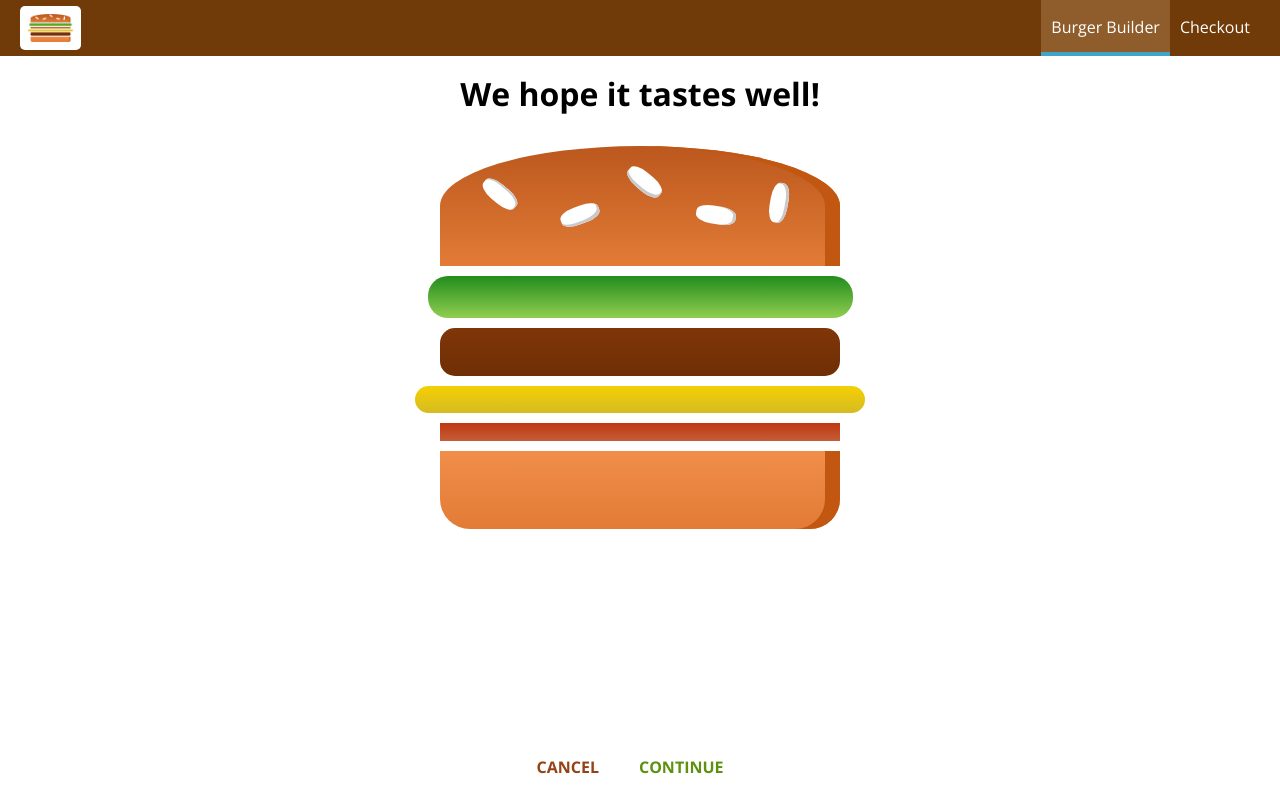
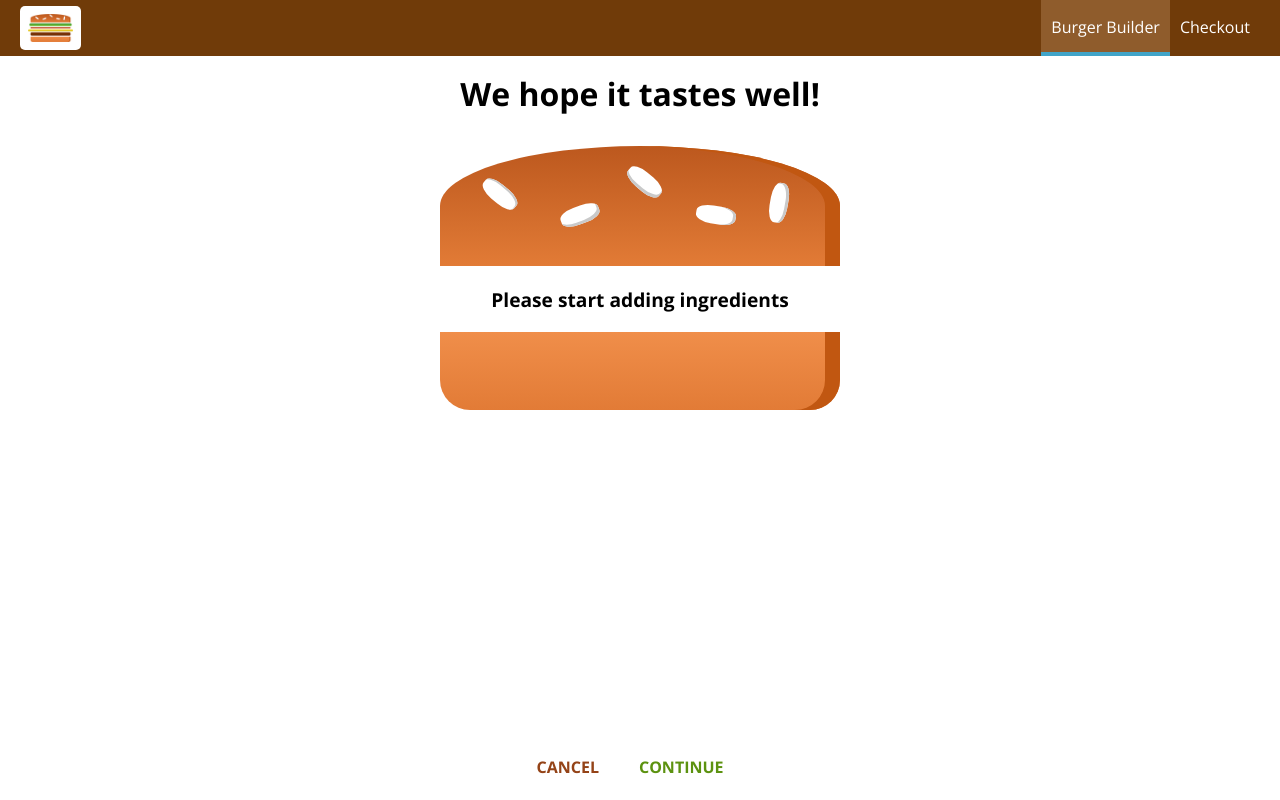
Before and after one commit to alopes2/react-burger-builder, a React app: page /checkout in a window 1280 px wide. Built offline with nearby package versions, Linux system fonts and the light colour scheme.

Commit message:
passing query params to checkout

```diff
--- a/src/containers/BurgerBuilder/BurgerBuilder.js
+++ b/src/containers/BurgerBuilder/BurgerBuilder.js
@@ -123,7 +123,17 @@ class BurgerBuilder extends Component {
         //         console.log(error);
         //         this.setState({loading: false, purchasing: false});
         //     });
-        this.props.history.push('/checkout');
+
+        const queryParams = [];
+
+        for (let i in this.state.ingredients) {
+            queryParams.push(encodeURIComponent(i) + '=' + encodeURIComponent(this.state.ingredients[i]));
+        }
+
+        this.props.history.push({
+            pathname: '/checkout',
+            search: '?' + queryParams.join('&')
+        });
     };
 
     render () {
--- a/src/containers/Checkout/Checkout.js
+++ b/src/containers/Checkout/Checkout.js
@@ -11,6 +11,17 @@ class Checkout extends Component {
             bacon: 1
         }
     };
+
+    componentDidMount () {
+        const query = new URLSearchParams(this.props.location.search);
+        const ingredients = {};
+        for (let param of query.entries()) {
+            //['salad', '1']
+            ingredients[param[0]] = +param[1];
+        }
+
+        this.setState({ingredients: ingredients});
+    }
 
     checkoutCancelledHandler = () => {
         this.props.history.goBack();
```
